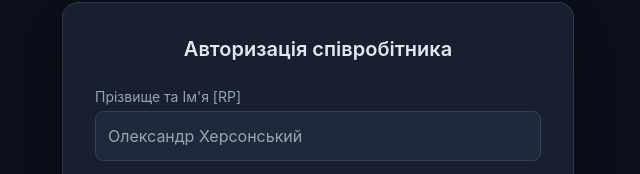
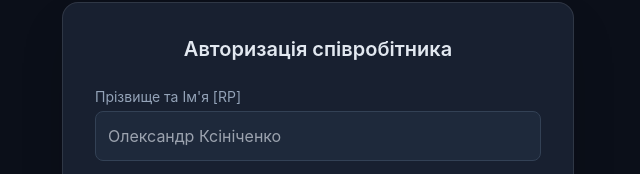
Before and after one commit to xeraze/NPU-Form, a plain HTML site: page index.html in a window 1280 px wide. Shown: the part 138-312 px from the top of the page, 322-962 px from the left. Drawn offline with nearby package versions, Linux system fonts and the light colour scheme.

Commit message:
Update index.html

```diff
--- a/index.html
+++ b/index.html
@@ -29,7 +29,7 @@
             <div class="space-y-4">
                 <div>
                     <label class="block text-sm text-slate-400 mb-1">Прізвище та Ім'я [RP]</label>
-                    <input type="text" id="user-name" class="input-style" placeholder="Олександр Херсонський">
+                    <input type="text" id="user-name" class="input-style" placeholder="Олександр Ксініченко">
                 </div>
                 <div>
                     <label class="block text-sm text-slate-400 mb-1">Ваше звання</label>
```
